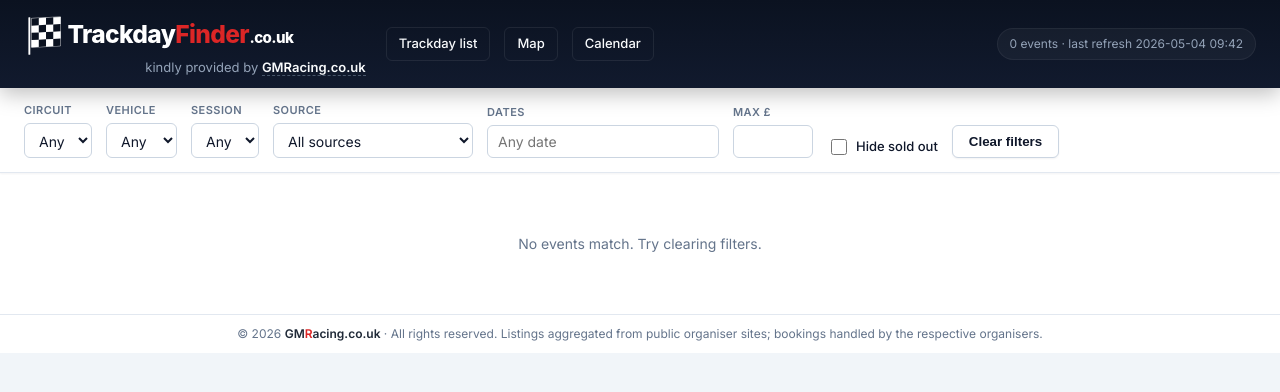
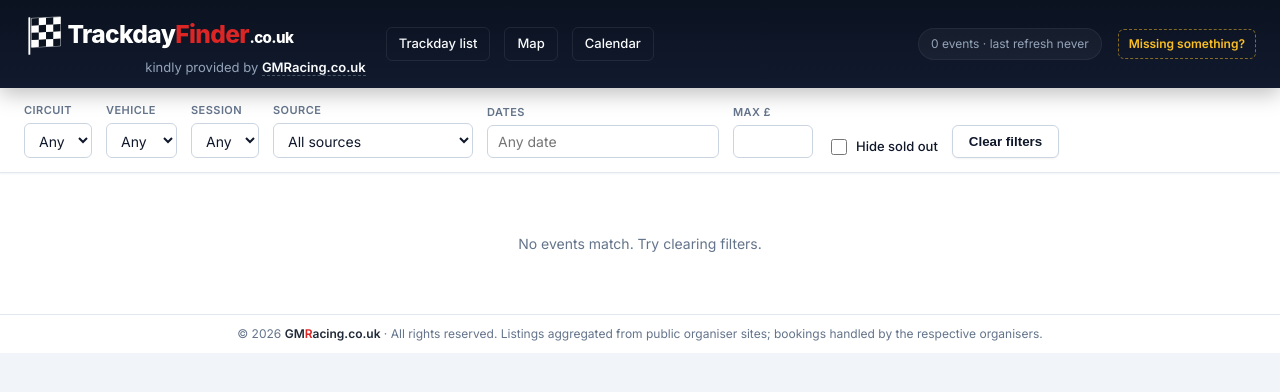
Before and after one commit to gmanrally/trackdayfinder, a FastAPI app: page / in a window 1280 px wide. Shown: the top 392 px of the page. Run offline with FastAPI, Linux system fonts and the light colour scheme.

Commit message:
Header: 'Missing something?' mailto pill; remove startup auto-scrape (silently swallowed errors); filter RMA/Circuit Days road-trip products

```diff
--- a/app/main.py
+++ b/app/main.py
@@ -60,14 +60,11 @@ def _qs_no_sort(request: Request) -> str:
 @app.on_event("startup")
 async def _startup() -> None:
     init_db()
-    import asyncio, os
-    # If DB is empty, kick off an initial scrape in the BACKGROUND so the
-    # web server starts serving immediately (otherwise nginx returns 502 for
-    # the ~60s the scrape takes).
-    with db_session() as s:
-        if not s.exec(select(Event)).first():
-            asyncio.create_task(ingest.run_all())
-    # Nightly refresh at 03:00 local time (TZ from container env / OS).
+    import os
+    # No auto-scrape on boot — startup tasks silently swallow exceptions which
+    # made debugging painful. Population is handled by the nightly in-process
+    # cron below + the host-side cron at /etc/cron.d/trackdayfinder-refresh,
+    # plus an explicit `python -m app.cli refresh` for first-boot or on demand.
     hour = int(os.environ.get("TRACKDAYFINDER_REFRESH_HOUR", "3"))
     minute = int(os.environ.get("TRACKDAYFINDER_REFRESH_MINUTE", "0"))
     scheduler.add_job(ingest.run_all, "cron", hour=hour, minute=minute, id="refresh")
--- a/app/templates/_base.html
+++ b/app/templates/_base.html
@@ -72,6 +72,13 @@
     transition: background .15s, border-color .15s;
   }
   header nav.top-nav a:hover { background: rgba(255,255,255,0.06); border-color: rgba(255,255,255,0.2); }
+  header .report-link {
+    color: #fbbf24; text-decoration: none; font-size: 12px; font-weight: 600;
+    padding: 5px 10px; border-radius: 6px;
+    border: 1px dashed rgba(251, 191, 36, 0.5);
+    transition: background .15s, border-color .15s;
+  }
+  header .report-link:hover { background: rgba(251,191,36,0.12); border-color: #fbbf24; }
   header h1 { font-size: 26px; font-weight: 700; margin: 0; color: #ffffff; letter-spacing: -0.015em; }
   .brand-link { display: inline-flex; align-items: center; line-height: 0; }
   .brand-logo { height: 44px; width: auto; display: block; }
@@ -312,6 +319,10 @@
   </nav>
   {% set _gm = global_meta() %}
   <span class="meta">{{ _gm.count }} events · last refresh {{ _gm.last_run or "never" }}</span>
+  <a class="report-link" href="mailto:youmissedone@trackdayfinder.co.uk?subject=Missing%20event%20or%20circuit"
+     title="Spotted a missing event, circuit or bug? Email us.">
+    Missing something?
+  </a>
 </header>
 
 {% block crumbs %}{% endblock %}
--- a/app/templates/calendar.html
+++ b/app/templates/calendar.html
@@ -79,7 +79,7 @@
 {% include "_filters.html" %}
 <div id="cal-wrap">
   <div class="legend">
-    <span><span class="legend-dot" style="background:#dc2626"></span>UK organiser</span>
+    <span><span class="legend-dot" style="background:#fee2e2;border:1px solid #fca5a5"></span>UK organiser</span>
     <span><span class="legend-dot" style="background:#1e40af"></span>European organiser</span>
     <span><span class="legend-dot" style="background:#475569"></span>Nürburgring tourist drives</span>
     <span style="margin-left:auto">Click any event to open the booking page in a new tab.</span>
```
Also changed, not shown: app/scrapers/circuit_days.py (+7 -0 lines), app/scrapers/rma.py (+7 -0 lines).
